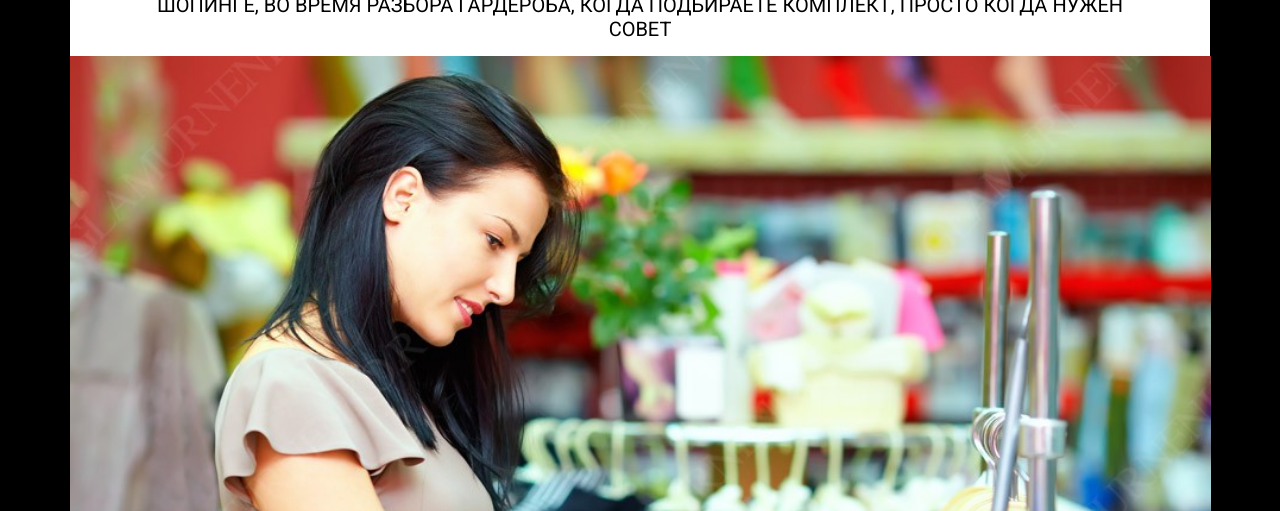
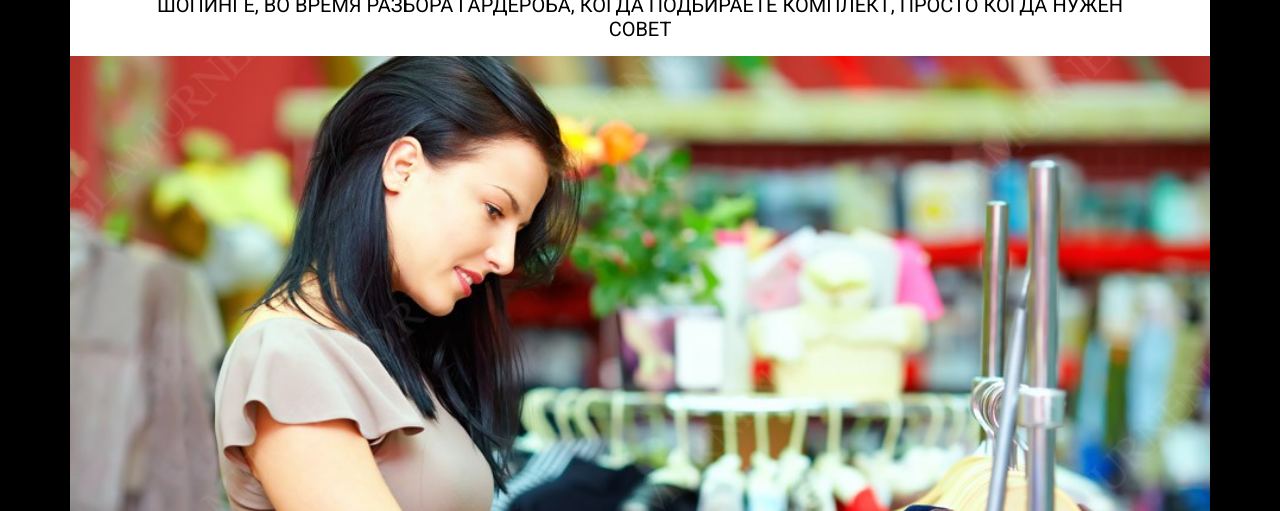
Before and after one commit to nnadeysha/glamurnenko, a website built with webpack: page src/index.html in a window 1280 px wide. Shown: the part 809-1320 px from the top of the page. Built offline with nearby package versions, Linux system fonts and the light colour scheme; a web font is replaced by a local one.

Commit message:
fix: fix help section

```diff
--- a/src/index.html
+++ b/src/index.html
@@ -98,9 +98,10 @@
                 </div>
 
             </div>
-            <div class="help__image">
-                <img src="./assets/images/form-reservation-bigcolor.jpg" alt="Style help">
-            </div>
+
+        </div>
+        <div class="help__image">
+
         </div>
     </section>
     <section class="process">
--- a/src/styles/help.scss
+++ b/src/styles/help.scss
@@ -1,6 +1,4 @@
 .help {
-    height: 61.5em;
-
     & .container {
         position: relative;
     }
@@ -11,17 +9,27 @@
         padding-bottom: 15px;
     }
 
-    &__image
-    {
-        position: absolute;
-        top: 50;
-        left: 0;
-        width: 71.3em;
-    }
-    img {
+    &__image {
+
         width: 100%;
+
+        margin: 0 auto;
+        background: url('./assets/images/form-reservation-bigcolor.jpg');
+        background-size: cover;
+        background-repeat: no-repeat;
+        background-position: center;
+        @media (min-width: 320px) { min-width: 320px; height: 200px;}
+        @media (min-width: 576px) { max-width: 540px; height: 300px;}
+
+
+@media (min-width: 768px) { max-width: 720px; height: 500px;}
+
+@media (min-width: 992px) { max-width: 960px; height: 600px;}
+
+@media (min-width: 1200px) { max-width: 1140px; height: 700px;}
     }
 }
+
 
 
 
```
